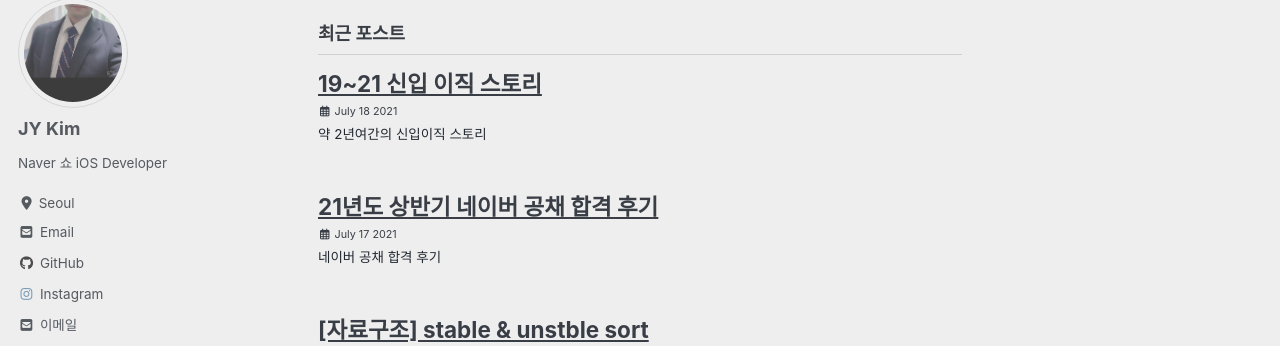
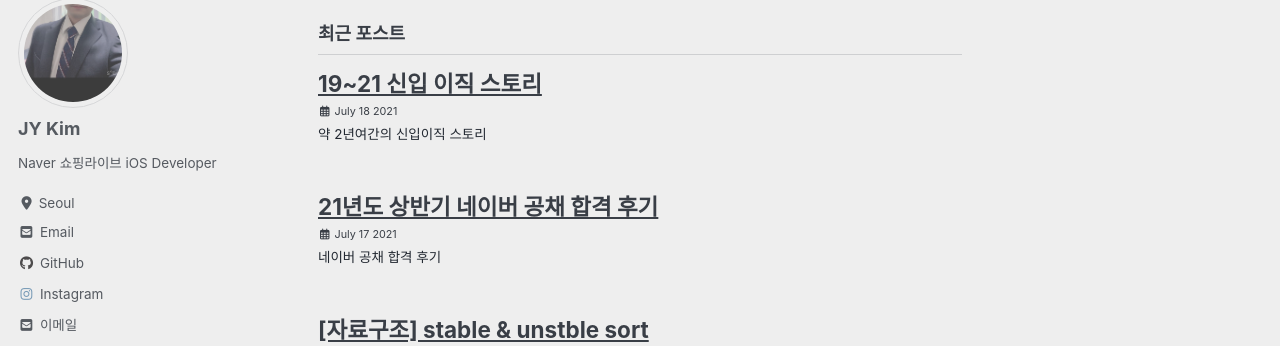
Before and after one commit to JooYoung1121/JooYoung1121.github.io, a Jekyll site: the page built from index.html, in a window 1280 px wide. Shown: the part 84-430 px from the top of the page. Built offline with Jekyll 4.4.1, drawn with Linux system fonts in a browser that asks for light colours; cached includes are drawn as plain includes; nearby versions of some CDN libraries; the list of posts is cut into pages by our own code.

Commit message:
Update _config.yml

```diff
--- a/_config.yml
+++ b/_config.yml
@@ -95,7 +95,7 @@ analytics:
 author:
   name             : "JY Kim"
   avatar           : "/assets/images/JY/내사진.jpg" # path of avatar image, e.g. "/assets/images/bio-photo.jpg"
-  bio              : "Naver 쇼 iOS Developer"
+  bio              : "Naver 쇼핑라이브 iOS Developer"
   location         : "Seoul"
   email            : "rlawndud7@nate.com"
   links:
```
